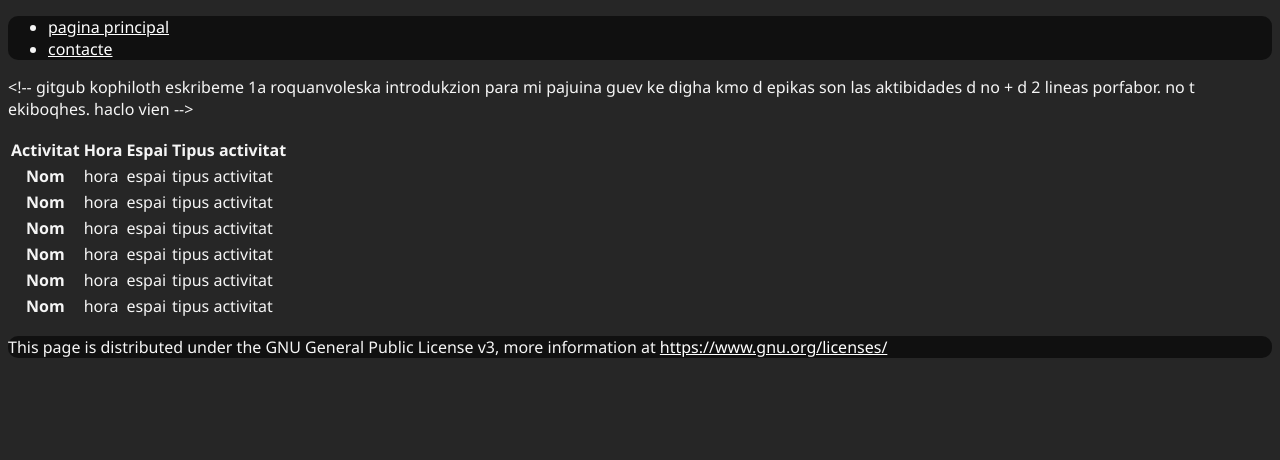
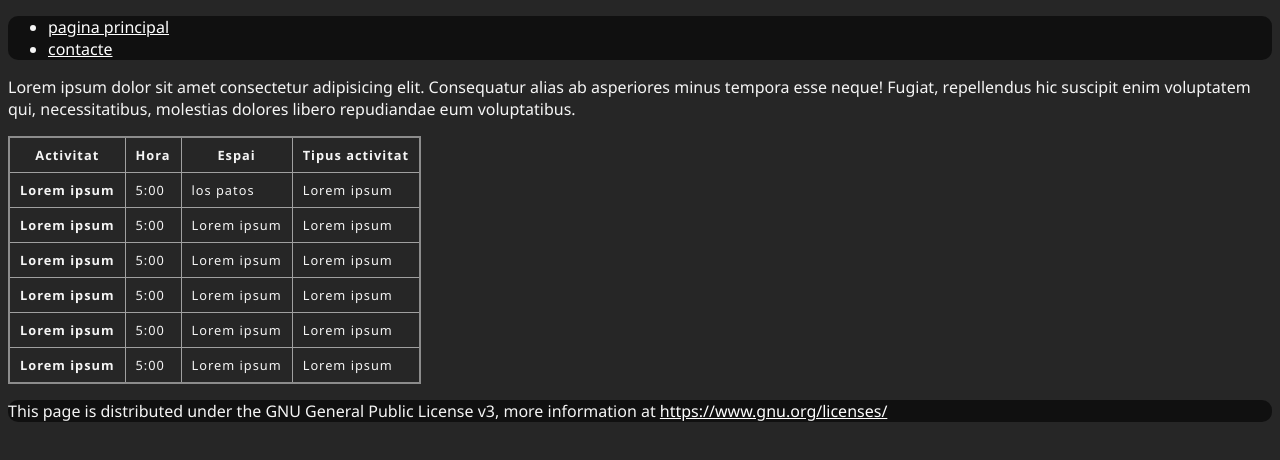
Before and after one commit to GreenKatoTorre/supreme-parakeet, a plain HTML site: page programa.html in a window 1280 px wide. Drawn offline with Linux system fonts and the light colour scheme.

Commit message:
Final commit No idea what i changed, just check the git blame

```diff
--- a/programa.html
+++ b/programa.html
@@ -22,7 +22,7 @@
         </nav>
     </header>
     <main>
-        <p>&lt;&excl;&dash;&dash; gitgub kophiloth eskribeme 1a roquanvoleska introdukzion para mi pajuina guev ke digha kmo d epikas son las aktibidades d no &plus; d 2 lineas porfabor. no t ekiboqhes. haclo vien &dash;&dash;&gt;</p>
+        <p>Lorem ipsum dolor sit amet consectetur adipisicing elit. Consequatur alias ab asperiores minus tempora esse neque! Fugiat, repellendus hic suscipit enim voluptatem qui, necessitatibus, molestias dolores libero repudiandae eum voluptatibus.</p>
         <table>
             <thead>
                 <tr>
@@ -34,40 +34,40 @@
             </thead>
             <tbody>
                 <tr>
-                    <th scope="row">Nom
-                    <td>hora
-                    <td>espai
-                    <td>tipus activitat</td>
+                    <th scope="row">Lorem ipsum
+                    <td>5:00
+                    <td>los patos
+                    <td>Lorem ipsum</td>
                 </tr>
                 <tr>
-                    <th scope="row">Nom
-                    <td>hora
-                    <td>espai
-                    <td>tipus activitat</td>
+                    <th scope="row">Lorem ipsum
+                    <td>5:00
+                    <td>Lorem ipsum
+                    <td>Lorem ipsum</td>
                 </tr>
                 <tr>
-                    <th scope="row">Nom
-                    <td>hora
-                    <td>espai
-                    <td>tipus activitat</td>
+                    <th scope="row">Lorem ipsum
+                    <td>5:00
+                    <td>Lorem ipsum
+                    <td>Lorem ipsum</td>
                 </tr>
                 <tr>
-                    <th scope="row">Nom
-                    <td>hora
-                    <td>espai
-                    <td>tipus activitat</td>
+                    <th scope="row">Lorem ipsum
+                    <td>5:00
+                    <td>Lorem ipsum
+                    <td>Lorem ipsum</td>
                 </tr>
                 <tr>
-                    <th scope="row">Nom
-                    <td>hora
-                    <td>espai
-                    <td>tipus activitat</td>
+                    <th scope="row">Lorem ipsum
+                    <td>5:00
+                    <td>Lorem ipsum
+                    <td>Lorem ipsum</td>
                 </tr>
                 <tr>
-                    <th scope="row">Nom
-                    <td>hora
-                    <td>espai
-                    <td>tipus activitat</td>
+                    <th scope="row">Lorem ipsum
+                    <td>5:00
+                    <td>Lorem ipsum
+                    <td>Lorem ipsum</td>
                 </tr>
             </tbody>
         </table>
--- a/styles.css
+++ b/styles.css
@@ -34,6 +34,7 @@ a {
 
 .actividades {
     display: flex;
+    flex-wrap: wrap;
 }
 
 .actividad {
@@ -47,3 +48,16 @@ a {
 .banner {
     width: 100%;
 }
+
+table {
+    border-collapse: collapse;
+    border: 2px solid rgb(140 140 140);
+    font-size: 0.8rem;
+    letter-spacing: 1px;
+}
+
+th,
+td {
+    border: 1px solid rgb(160 160 160);
+    padding: 8px 10px;
+}
```
Also changed, not shown: index.html (+12 -12 lines), 2 other files.
